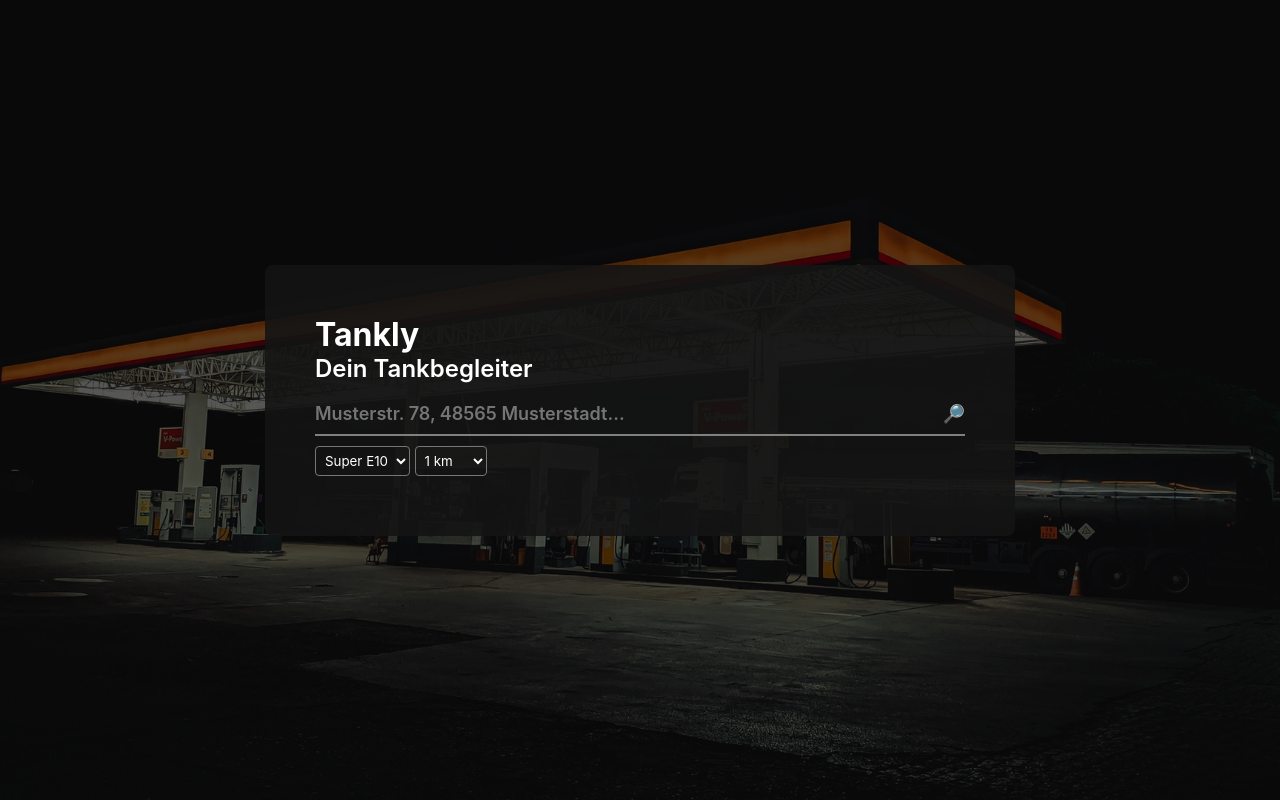
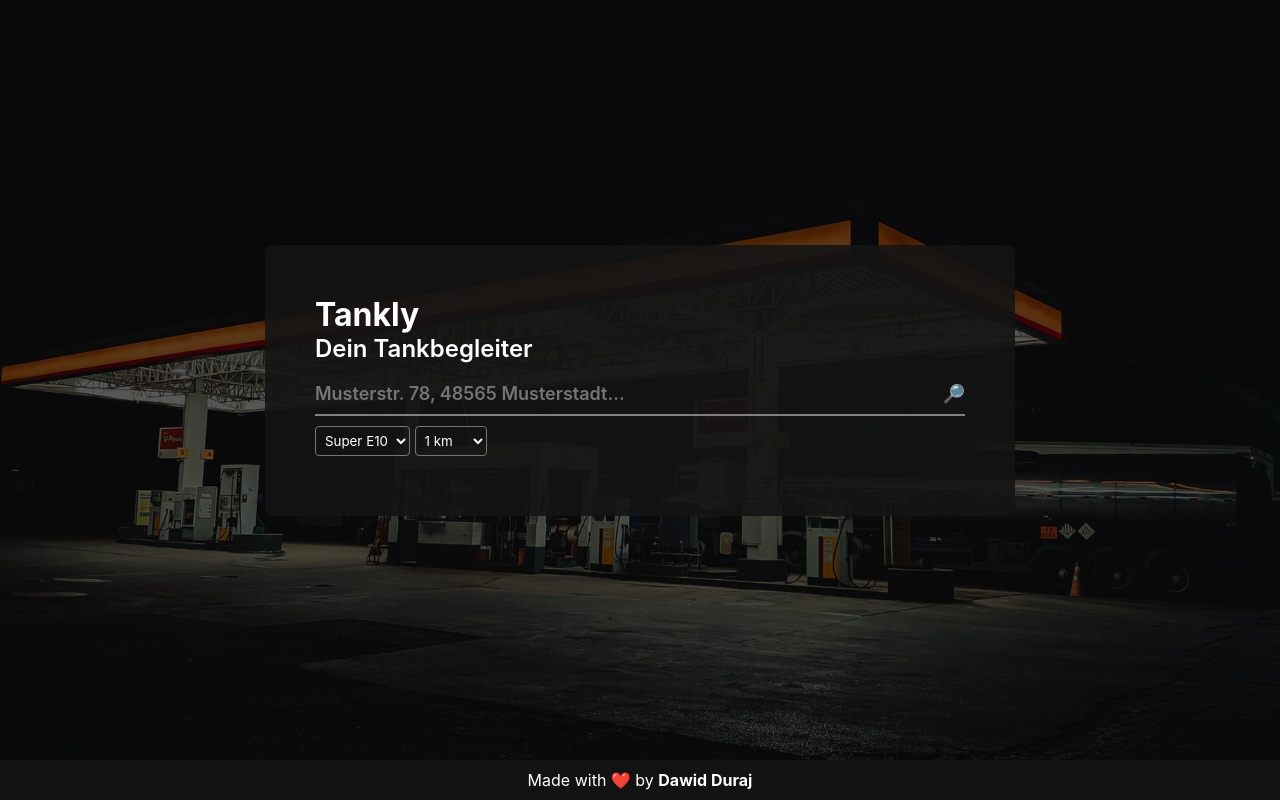
Before and after one commit to dawidduraj/tankly, a Flask app: page / in a window 1280 px wide. Run offline with Flask 2, Linux system fonts and the light colour scheme.

Commit message:
Add footer

```diff
--- a/static/main.css
+++ b/static/main.css
@@ -10,23 +10,27 @@ html,body{
     color: white;
 }
 
-body{
+body, .wrapper{
     display: flex;
     flex-direction: column;
     justify-content: center;
     align-items: center;
+}
+body{
+
     background: rgba(0, 0, 0, .65) url('/static/bg.jpg') no-repeat center center fixed;
     background-blend-mode: darken;
     background-size: cover;
 }
-
-
+.wrapper{
+    flex-grow: 1;
+}
 main{
     border-radius: 8px;
     background-color: rgba(21, 21, 21, 0.9);
     padding: 50px;
     margin: 50px;
-    width: 80%;
+    width: 80vw;
     max-width: 650px;
 }
 
@@ -99,3 +103,20 @@ table{
     width: 100%;
     border-spacing: 0 1em;
 }
+
+footer{
+    width: 100%;
+    text-align: center;
+    padding: 10px 0px;
+    background-color: rgba(21, 21, 21, 0.9);
+    justify-self: flex-end;
+}
+
+footer a{
+    font-weight: bold;
+}
+
+footer a:hover{
+    transform: none;
+    text-decoration: underline;
+}
--- a/templates/index.html
+++ b/templates/index.html
@@ -4,6 +4,7 @@
 <link rel="stylesheet" href="{{ url_for('static', filename='main.css') }}">
 {% endblock %}
 {% block body %}
+<div class="wrapper">
 <main>
     <h1><a href="{{ url_for('index') }}"">Tankly</a></h1>
     <h2>Dein Tankbegleiter</h2>
@@ -35,4 +36,8 @@
     {% block table %}
     {% endblock %}
 </main>
+</div>
+<footer>
+    Made with ❤️ by <a href="https://github.com/dawidduraj">Dawid Duraj</a>
+</footer>
 {% endblock %}
```
